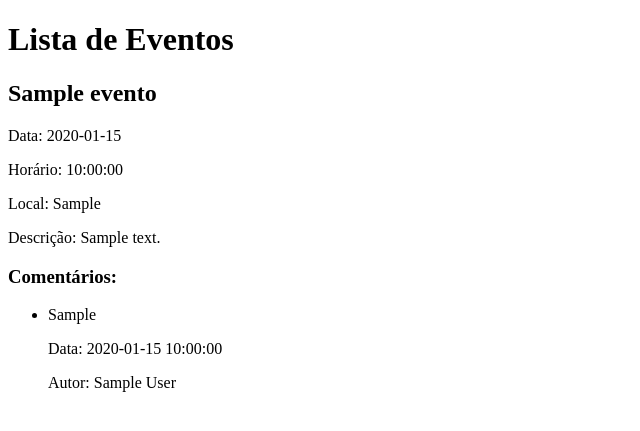
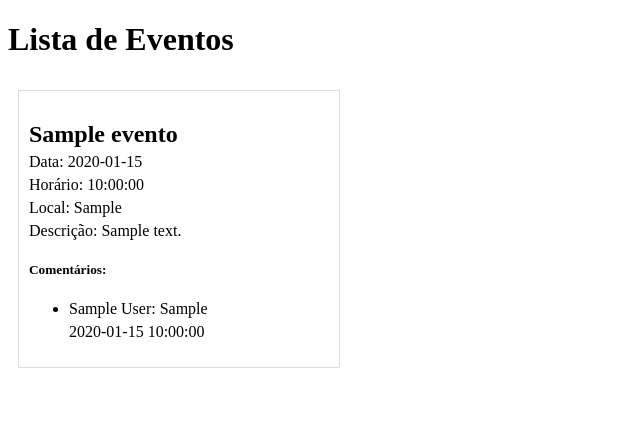
Before and after one commit to diogocarv11/projeto_web, a PHP site: page / in a window 1280 px wide. Shown: the top 431 px of the page, without its empty margins (0-640 px from the left). Run offline with PHP 8.4, Linux system fonts and the light colour scheme; the visitor is signed in with stand-in values (Sample User, id 1); tables that the repository leaves empty hold one stand-in row (values such as "Sample post").

Commit message:
add card style

```diff
--- a/views/list_eventos.php
+++ b/views/list_eventos.php
@@ -5,27 +5,44 @@
     <meta charset="UTF-8">
     <meta name="viewport" content="width=device-width, initial-scale=1.0">
     <title>Lista de Eventos</title>
+    <style>
+        /* Estilize os cards conforme necessário */
+        .event-card {
+        display: inline-block;
+        margin: 10px; /* Adapte a margem conforme necessário */
+        width: 300px; /* Defina a largura desejada para cada card */
+        border: 1px solid #ddd; /* Adicione uma borda para destacar os cards */
+        padding: 10px; /* Adapte o preenchimento conforme necessário */
+    }
+
+        .event-card h2 {
+            margin-bottom: 5px;
+        }
+
+        .event-card p {
+            margin: 5px 0;
+        }
+    </style>
 </head>
 
 <body>
     <h1>Lista de Eventos</h1>
     <?php if (!empty($eventos) && is_array($eventos)) : ?>
         <?php foreach ($eventos as $evento) : ?>
-            <div>
+            <div class="event-card">
                 <h2><?php echo $evento['nome']; ?></h2>
                 <p>Data: <?php echo $evento['data']; ?></p>
                 <p>Horário: <?php echo $evento['horario']; ?></p>
                 <p>Local: <?php echo $evento['local']; ?></p>
                 <p>Descrição: <?php echo $evento['descricao']; ?></p>
-                <h3>Comentários:</h3>
+                <h5>Comentários:</h5>
 
                 <?php if (!empty($evento['comentarios'])) : ?>
                     <ul>
                         <?php foreach ($evento['comentarios'] as $comentario) : ?>
                             <li>
-                                <p><?php echo $comentario['comentario']; ?></p>
-                                <p>Data: <?php echo $comentario['data_comentario']; ?></p>
-                                <p>Autor: <?php echo $comentario['user_nome']; ?></p>
+                                <p><?php echo $comentario['user_nome']; ?>: <?php echo $comentario['comentario']; ?></p>
+                                <p><?php echo $comentario['data_comentario']; ?></p>
                             </li>
                         <?php endforeach; ?>
                     </ul>
```
